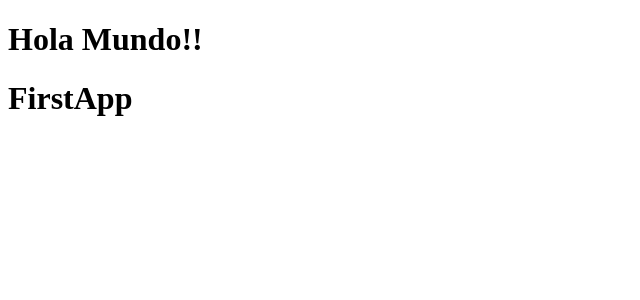
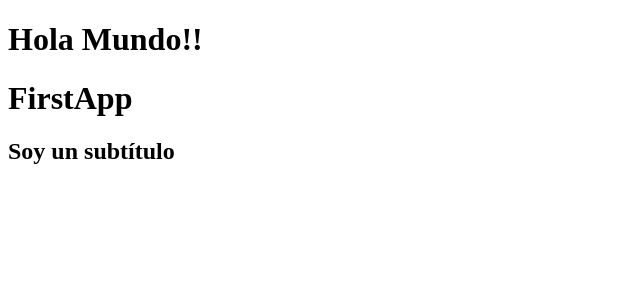
Before and after one commit to danielalbanez40/react-de-cero-a-experto-MERN, a React (Vite) app in the folder 03-counter-app-vite/: page / in a window 1280 px wide. Shown: the top 300 px of the page, without its empty margins (0-640 px from the left). Built offline with nearby package versions, Linux system fonts and the light colour scheme.

Commit message:
React Fragment

```diff
--- a/03-counter-app-vite/src/FirstApp.jsx
+++ b/03-counter-app-vite/src/FirstApp.jsx
@@ -1,9 +1,12 @@
-import React from 'react'
+import React from 'react';
 
 const FirstApp = () => {
   return (
-    <h1>FirstApp</h1>
-  )
-}
+    <>
+      <h1>FirstApp</h1>
+      <h2>Soy un subtítulo</h2>
+    </>
+  );
+};
 
-export default FirstApp
+export default FirstApp;
```
